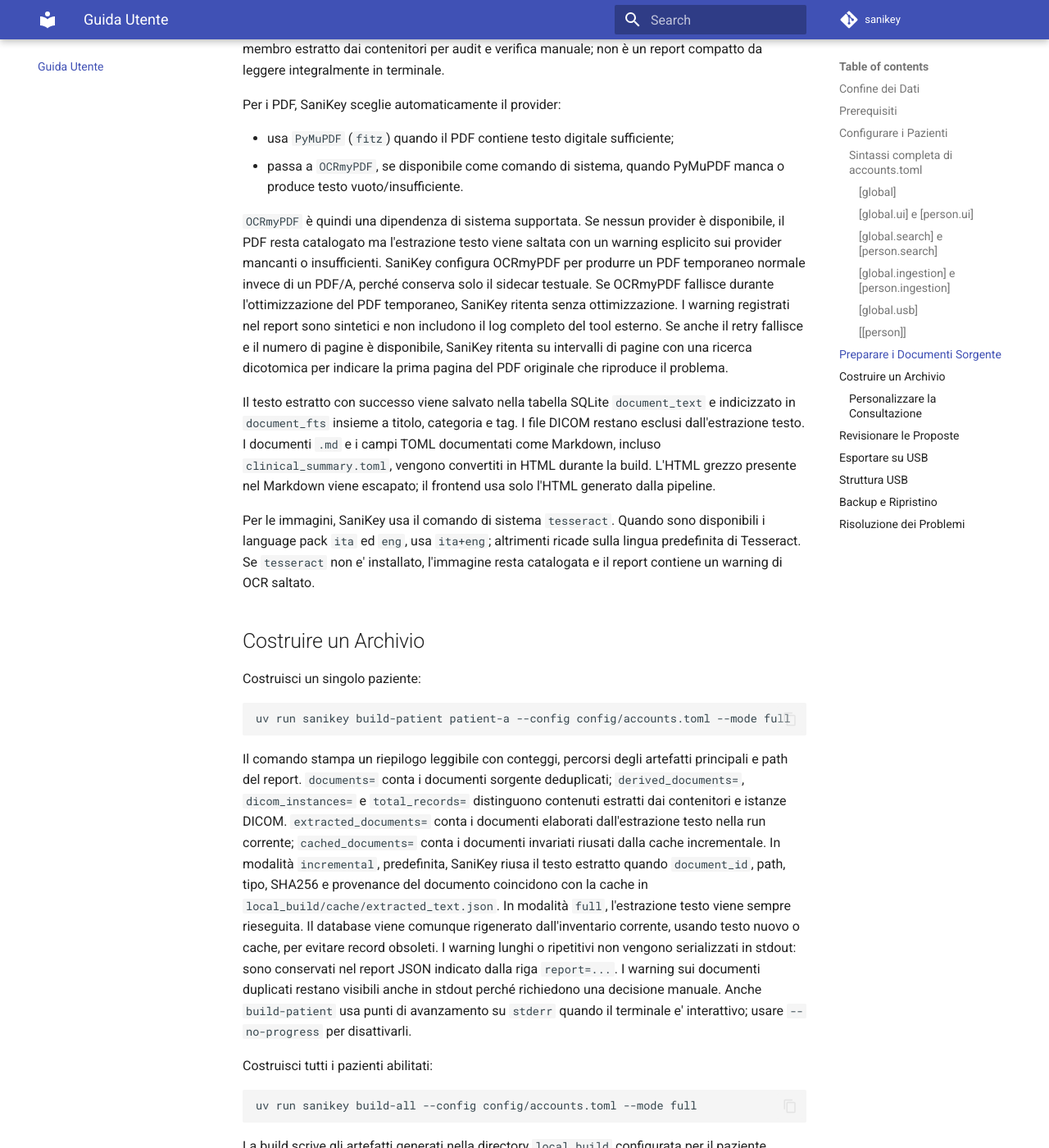
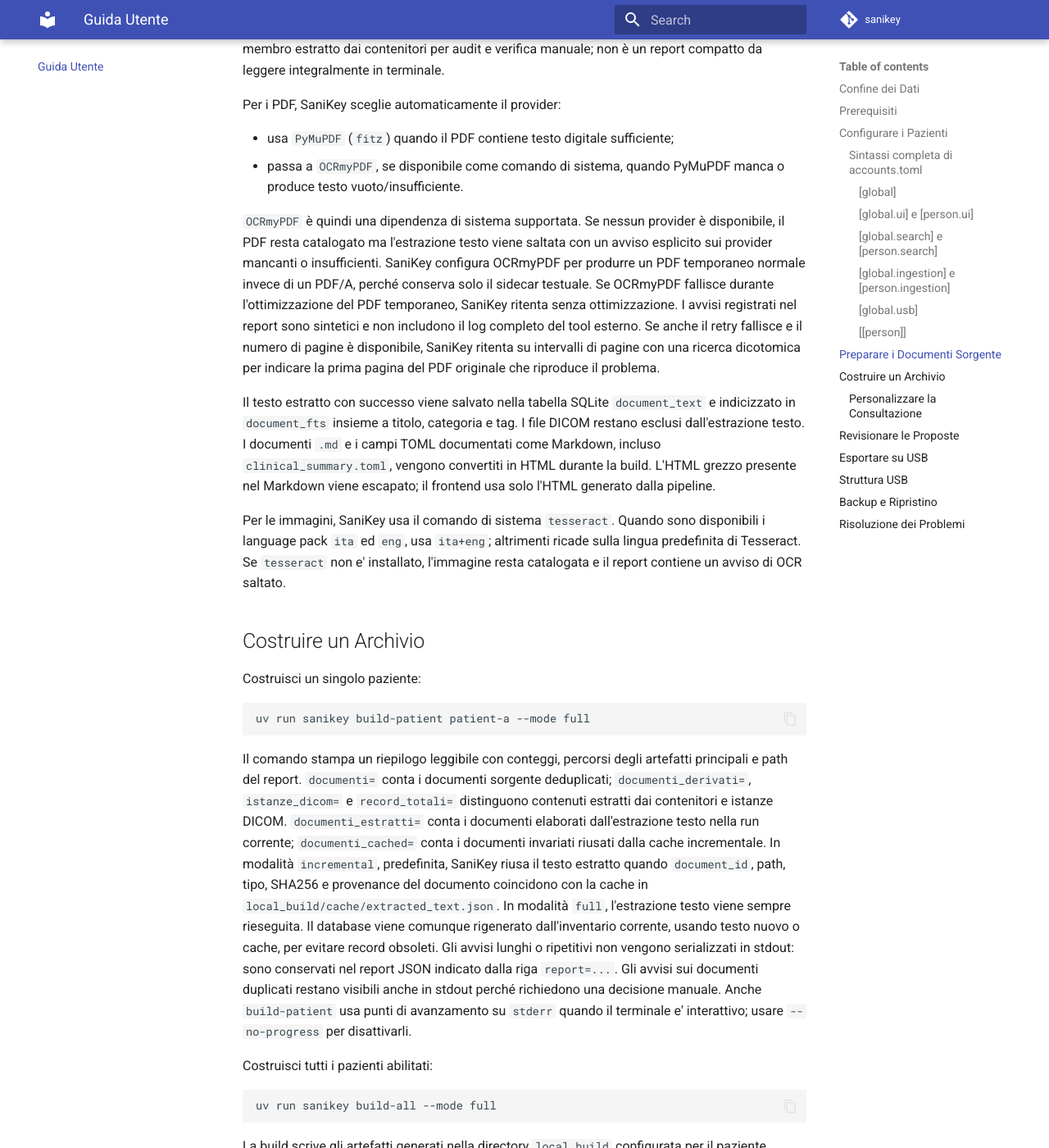
Before and after one commit to marco0560/sanikey, an MkDocs documentation site: the page built from docs/user-guide.md, in a window 1280 px wide and 1400 px high, scrolled down 9029 px. Shown: the whole window at 82% size. Built offline with MkDocs 1.6.1 and Material for MkDocs 9.7.7, drawn with Linux system fonts in a browser that asks for light colours; comment, search, counter and statistics services are not loaded; some of the changed text lies outside the part shown.

Commit message:
fix(cli): clarify default config handling
Use the default config path, or a positional config path, for commands where the config file is the only obvious file argument. Keep --config only on commands that already have positional arguments and would otherwise be ambiguous.

Localize argparse diagnostics and CLI-facing summaries, refresh the Italian language ADR, and align docs plus tests with the updated command surface.

````diff
--- a/docs/user-guide.md
+++ b/docs/user-guide.md
@@ -245,7 +245,7 @@
 Valida la configurazione e gli invarianti di privacy:
 
 ```bash
-uv run sanikey validate-config --config config/accounts.toml
+uv run sanikey validate-config
 ```
 
 `validate-config` carica anche i metadati curati dei pazienti abilitati e
@@ -255,7 +255,7 @@
 Elenca i pazienti abilitati:
 
 ```bash
-uv run sanikey list-patients --config config/accounts.toml
+uv run sanikey list-patients
 ```
 
 ## Preparare i Documenti Sorgente
@@ -268,17 +268,17 @@
 Per verificare il numero di file rilevati senza stampare l'intero inventario:
 
 ```bash
-uv run sanikey scan-documents --config config/accounts.toml
+uv run sanikey scan-documents
 ```
 
-Il comando segnala anche warning rilevabili senza build completa, come
+Il comando segnala anche avvisi rilevabili senza build completa, come
 duplicati e file con estensione non supportata. Per impostazione predefinita
 estrae anche i container supportati in
 `local_build/staging/containers/`, cosi' il contenuto degli archivi puo' essere
 verificato manualmente prima della build completa. Il riepilogo include
-`staged_containers=`, `staged_members=` e `derived_documents=` quando lo staging
-e' attivo e `excluded=` quando pattern di ingestion hanno saltato file
-deliberatamente. I file esclusi non sono warning. Prima della scansione viene
+`archivi_preparati=`, `membri_in_archivi=` e `documenti_derivati=` quando lo
+staging e' attivo e `esclusi=` quando pattern di ingestion hanno saltato file
+deliberatamente. I file esclusi non sono avvisi. Prima della scansione viene
 ripetuto il controllo dei metadati curati
 dei pazienti selezionati, cosi' un errore in `therapies.toml` blocca subito il
 comando invece di emergere dopo una build lunga.
@@ -296,20 +296,20 @@
 disattivarli:
 
 ```bash
-uv run sanikey scan-documents --config config/accounts.toml --no-progress
+uv run sanikey scan-documents --no-progress
 ```
 
 Per eseguire una scansione solo inventariale, senza creare o aggiornare lo
 staging dei container:
 
 ```bash
-uv run sanikey scan-documents --config config/accounts.toml --no-stage-containers
+uv run sanikey scan-documents --no-stage-containers
 ```
 
 Per eseguire anche controlli preliminari leggeri su archivi e documenti Office:
 
 ```bash
-uv run sanikey scan-documents --config config/accounts.toml --preflight
+uv run sanikey scan-documents --preflight
 ```
 
 `--preflight` non esegue OCR PDF e non converte documenti legacy Office, ma può
@@ -318,14 +318,14 @@
 Per ispezionare a schermo la lista dei documenti ingeriti:
 
 ```bash
-uv run sanikey scan-documents --config config/accounts.toml --verbose
+uv run sanikey scan-documents --verbose
 ```
 
 Per salvare l'inventario in un file riprocessabile:
 
 ```bash
-uv run sanikey scan-documents --config config/accounts.toml --output local-data/scan.txt --format text
-uv run sanikey scan-documents --config config/accounts.toml --output local-data/scan.csv --format csv
+uv run sanikey scan-documents --output local-data/scan.txt --format text
+uv run sanikey scan-documents --output local-data/scan.csv --format csv
 ```
 
 `--format` e' valido solo insieme a `--output`. Il formato `text` usa la riga
@@ -336,9 +336,9 @@
 creare uno snapshot prima della build, uno dopo la build e poi confrontarli:
 
 ```bash
-uv run sanikey document-integrity before --config config/accounts.toml
-uv run sanikey document-integrity after --config config/accounts.toml
-uv run sanikey document-integrity check --config config/accounts.toml
+uv run sanikey document-integrity before
+uv run sanikey document-integrity after
+uv run sanikey document-integrity check
 ```
 
 Il comando usa i pazienti abilitati in `accounts.toml` e scrive per ciascun
@@ -363,7 +363,7 @@
 autorevole; i membri estratti sono documenti derivati con provenance verso il
 contenitore, path interno e SHA256 proprio. Se un archivio è cifrato, corrotto o
 non leggibile, il contenitore resta catalogato e il problema viene registrato
-come warning.
+come avviso.
 
 I file ISO DICOM consegnati dagli ospedali sono conservati come documenti
 sorgente. Gli archivi `.zip`, `.7z` e `.rar` sono trattati inizialmente come
@@ -408,11 +408,11 @@
 
 `OCRmyPDF` è quindi una dipendenza di sistema supportata. Se nessun provider è
 disponibile, il PDF resta catalogato ma l'estrazione testo viene saltata con un
-warning esplicito sui provider mancanti o insufficienti.
+avviso esplicito sui provider mancanti o insufficienti.
 SaniKey configura OCRmyPDF per produrre un PDF temporaneo normale invece di un
 PDF/A, perché conserva solo il sidecar testuale. Se OCRmyPDF fallisce durante
 l'ottimizzazione del PDF temporaneo, SaniKey ritenta senza ottimizzazione. I
-warning registrati nel report sono sintetici e non includono il log completo del
+avvisi registrati nel report sono sintetici e non includono il log completo del
 tool esterno. Se anche il retry fallisce e il numero di pagine è disponibile,
 SaniKey ritenta su intervalli di pagine con una ricerca dicotomica per indicare
 la prima pagina del PDF originale che riproduce il problema.
@@ -428,31 +428,31 @@
 Per le immagini, SaniKey usa il comando di sistema `tesseract`. Quando sono
 disponibili i language pack `ita` ed `eng`, usa `ita+eng`; altrimenti ricade
 sulla lingua predefinita di Tesseract. Se `tesseract` non e' installato,
-l'immagine resta catalogata e il report contiene un warning di OCR saltato.
+l'immagine resta catalogata e il report contiene un avviso di OCR saltato.
 
 ## Costruire un Archivio
 
 Costruisci un singolo paziente:
 
 ```bash
-uv run sanikey build-patient patient-a --config config/accounts.toml --mode full
+uv run sanikey build-patient patient-a --mode full
 ```
 
 Il comando stampa un riepilogo leggibile con conteggi, percorsi degli artefatti
-principali e path del report. `documents=` conta i documenti sorgente
-deduplicati; `derived_documents=`, `dicom_instances=` e `total_records=`
+principali e path del report. `documenti=` conta i documenti sorgente
+deduplicati; `documenti_derivati=`, `istanze_dicom=` e `record_totali=`
 distinguono contenuti estratti dai contenitori e istanze DICOM.
-`extracted_documents=` conta i documenti elaborati dall'estrazione testo nella
-run corrente; `cached_documents=` conta i documenti invariati riusati dalla
+`documenti_estratti=` conta i documenti elaborati dall'estrazione testo nella
+run corrente; `documenti_cached=` conta i documenti invariati riusati dalla
 cache incrementale. In modalità `incremental`, predefinita, SaniKey riusa il
 testo estratto quando `document_id`, path, tipo, SHA256 e provenance del
 documento coincidono con la cache in `local_build/cache/extracted_text.json`. In
 modalità `full`, l'estrazione testo viene sempre rieseguita. Il database viene
 comunque rigenerato dall'inventario corrente, usando testo nuovo o cache, per
 evitare record obsoleti.
-I warning lunghi o ripetitivi non vengono serializzati in stdout: sono
+Gli avvisi lunghi o ripetitivi non vengono serializzati in stdout: sono
 conservati nel report JSON indicato dalla riga
-`report=...`. I warning sui documenti duplicati restano visibili anche in
+`report=...`. Gli avvisi sui documenti duplicati restano visibili anche in
 stdout perché richiedono una decisione manuale.
 Anche `build-patient` usa punti di avanzamento su `stderr` quando il terminale e'
 interattivo; usare `--no-progress` per disattivarli.
@@ -460,7 +460,7 @@
 Costruisci tutti i pazienti abilitati:
 
 ```bash
-uv run sanikey build-all --config config/accounts.toml --mode full
+uv run sanikey build-all --mode full
 ```
 
 La build scrive gli artefatti generati nella directory `local_build` configurata
@@ -577,14 +577,14 @@
 Genera le proposte:
 
 ```bash
-uv run sanikey generate-proposals --config config/accounts.toml --patient patient-a
+uv run sanikey generate-proposals --patient patient-a
 ```
 
 Approva o rifiuta una proposta:
 
 ```bash
-uv run sanikey review-proposal --config config/accounts.toml patient-a PROPOSAL-ID approved
-uv run sanikey review-proposal --config config/accounts.toml patient-a PROPOSAL-ID rejected
+uv run sanikey review-proposal patient-a PROPOSAL-ID approved
+uv run sanikey review-proposal patient-a PROPOSAL-ID rejected
 ```
 
 ## Esportare su USB
@@ -593,13 +593,13 @@
 directory simulata:
 
 ```bash
-uv run sanikey deploy-usb --config config/accounts.toml /path/to/usb-root
+uv run sanikey deploy-usb /path/to/usb-root
 ```
 
 Per esportare artefatti gia' generati:
 
 ```bash
-uv run sanikey export-usb --config config/accounts.toml /path/to/usb-root
+uv run sanikey export-usb /path/to/usb-root
 ```
 
 `export-usb` e `deploy-usb` usano punti di avanzamento su `stderr` quando il
@@ -654,8 +654,8 @@
 
 Usa prima questi controlli:
 
-- `uv run sanikey validate-config --config config/accounts.toml`
-- `uv run sanikey build-patient PATIENT-ID --config config/accounts.toml --mode full`
+- `uv run sanikey validate-config`
+- `uv run sanikey build-patient PATIENT-ID --mode full`
 - `uv run sanikey validate-usb /path/to/usb-root`
 - `uv run python scripts/validate_repo.py`
 
````
Also changed, not shown: docs/decisions/adr-italian-interface-language.md (+2 -2 lines), docs/process/end-to-end-real-data-verification.md (+35 -35 lines), 3 other files.
